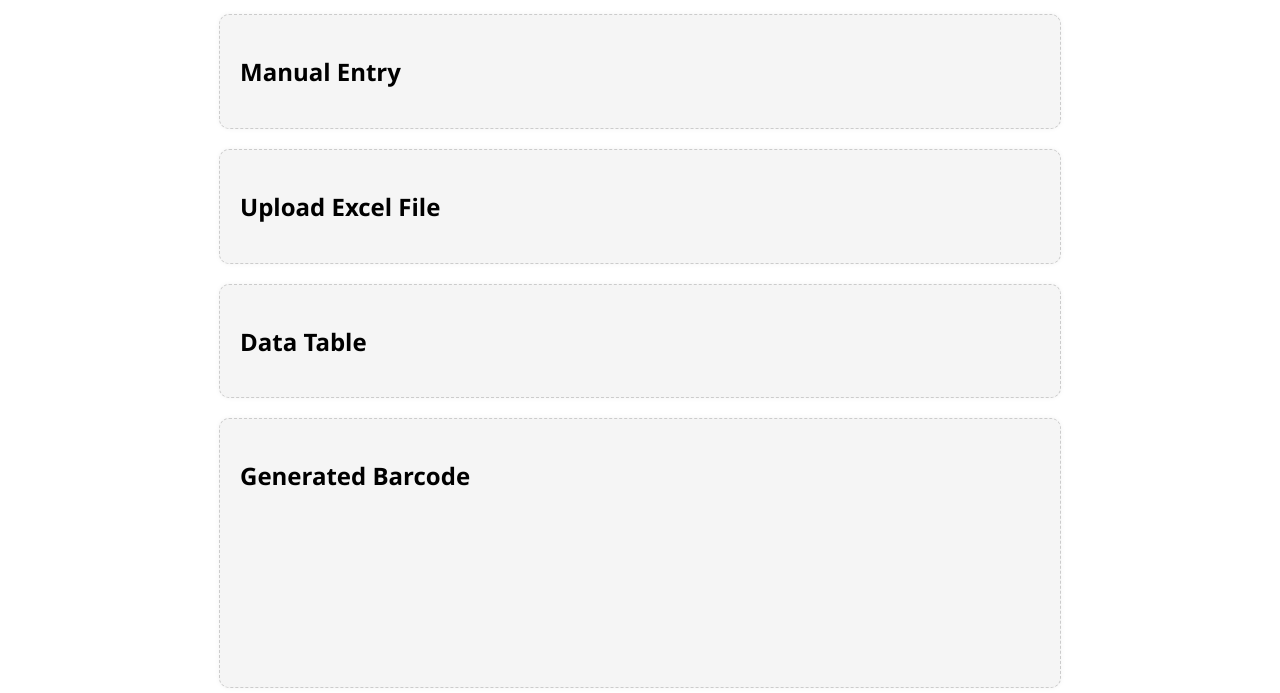
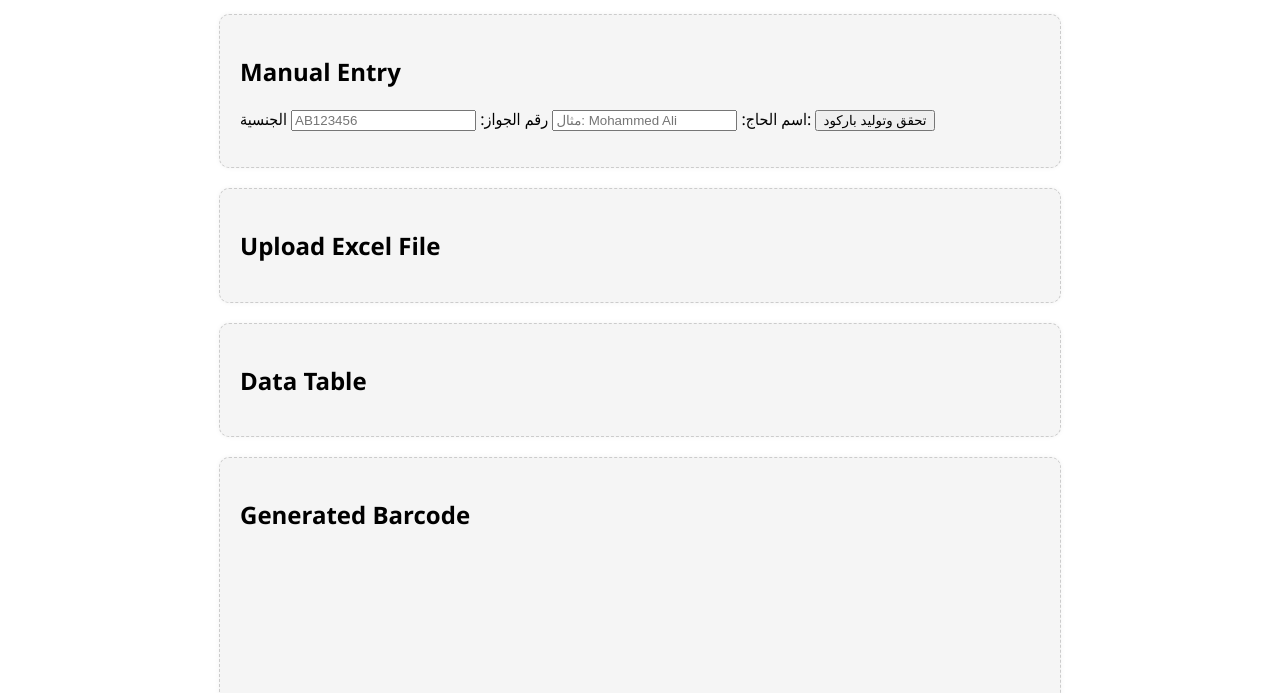
Before and after one commit to Salman-7-Cyber/QRcode-, a plain HTML site: page index.html in a window 1280 px wide. Shown: the part 103-796 px from the top of the page. Drawn offline with Linux system fonts and the light colour scheme; a script that the page names is missing.

Commit message:
Update index.html

```diff
--- a/index.html
+++ b/index.html
@@ -6,9 +6,11 @@
   <title> QRcode </title>
   <link rel="stylesheet" href="style.css" />
 </head>
-  <script src="https://cdn.jsdelivr.net/npm/jsbarcode@3.11.5/dist/JsBarcode.all.min.js"></script>
 
 <body data-theme="light">
+<!-- داخل البودي وقبل سكربتك مباشرة -->
+<script src="https://cdn.jsdelivr.net/npm/jsbarcode@3.11.5/dist/JsBarcode.all.min.js"></script>
+<script src="script.js"></script>
 
   <label>الجنسية:</label>
 <select id="nationality" required>
@@ -31,6 +33,21 @@
 
 <section id="manual-input">
   <h2>Manual Entry</h2>
+  <form id="manualForm">
+  <label>اسم الحاج:</label>
+  <input type="text" id="name" placeholder="مثال: Mohammed Ali" required>
+
+  <label>رقم الجواز:</label>
+  <input type="text" id="passport" placeholder="AB123456" required>
+
+  <label>الجنسية:</label>
+  <!-- الجنسية محطوطة مسبقًا فوق، فإما تنقلها هنا أو تخليها مرتبطة -->
+
+  <button type="submit">تحقق وتوليد باركود</button>
+</form>
+
+<p id="manualMessage"></p>
+
 </section>
 
 <section id="excel-upload">
```
